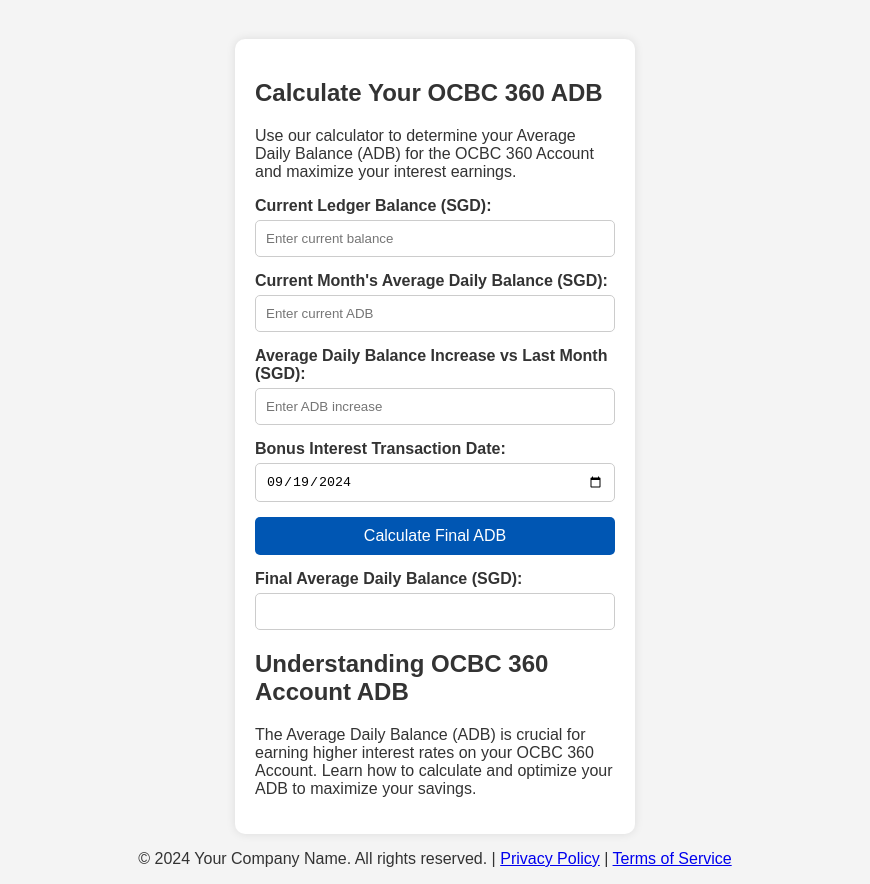
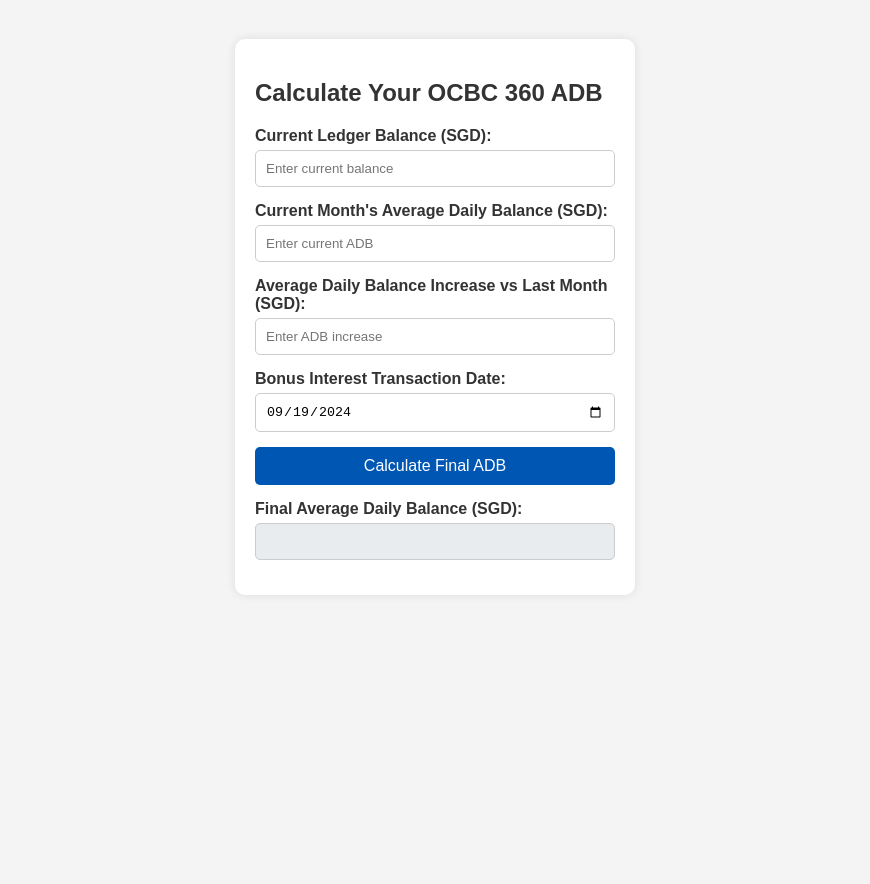
Before and after one commit to aattwwss/ocbc-adb-calculator, a plain HTML site: page index.html in a window 1280 px wide. Shown: the part 81-965 px from the top of the page, without its empty margins (205-1075 px from the left). After the commit the page ends 800 px from the top, so only its background shows below. Drawn offline with Linux system fonts and the light colour scheme.

Commit message:
Update index.html

```diff
--- a/index.html
+++ b/index.html
@@ -23,44 +23,32 @@
   <header>
     <h1>OCBC 360 Account Average Daily Balance Calculator</h1>
   </header>
-  <main class="container">
-    <section>
+  <div class="container">
     <h2>Calculate Your OCBC 360 ADB</h2>
-      <p>Use our calculator to determine your Average Daily Balance (ADB) for the OCBC 360 Account and maximize your interest earnings.</p>
-      <form id="adbCalculator" aria-label="ADB Calculator Form">
     <div>
       <label for="ledgerBalance">Current Ledger Balance (SGD):</label>
-          <input type="text" id="ledgerBalance" name="ledgerBalance" placeholder="Enter current balance" oninput="removeComma(this)" required>
+      <input type="text" id="ledgerBalance" placeholder="Enter current balance" oninput="removeComma(this)">
     </div>
     <div>
       <label for="currentADB">Current Month's Average Daily Balance (SGD):</label>
-          <input type="text" id="currentADB" name="currentADB" placeholder="Enter current ADB" oninput="removeComma(this)" required>
+      <input type="text" id="currentADB" placeholder="Enter current ADB" oninput="removeComma(this)">
     </div>
     <div>
       <label for="avgBalanceIncrease">Average Daily Balance Increase vs Last Month (SGD):</label>
-          <input type="text" id="avgBalanceIncrease" name="avgBalanceIncrease" placeholder="Enter ADB increase" oninput="removeComma(this)" required>
+      <input type="text" id="avgBalanceIncrease" placeholder="Enter ADB increase" oninput="removeComma(this)">
     </div>
     <div>
       <label for="bonusTrxDate">Bonus Interest Transaction Date:</label>
-          <input type="date" id="bonusTrxDate" name="bonusTrxDate" required>
+      <input type="date" id="bonusTrxDate">
     </div>
     <div>
       <button type="button" onclick="calculateADB()">Calculate Final ADB</button>
     </div>
     <div>
       <label for="finalADB">Final Average Daily Balance (SGD):</label>
-          <input type="text" id="finalADB" name="finalADB" readonly>
+      <input type="text" id="finalADB" disabled>
     </div>
-      </form>
-    </section>
-    <section>
-      <h2>Understanding OCBC 360 Account ADB</h2>
-      <p>The Average Daily Balance (ADB) is crucial for earning higher interest rates on your OCBC 360 Account. Learn how to calculate and optimize your ADB to maximize your savings.</p>
-    </section>
-  </main>
-  <footer>
-    <p>&copy; 2024 Your Company Name. All rights reserved. | <a href="/privacy-policy">Privacy Policy</a> | <a href="/terms-of-service">Terms of Service</a></p>
-  </footer>
+  </div>
   <script src="script.js"></script>
 </body>
 </html>
```
Lines whose indentation alone changed are shown as unchanged.
